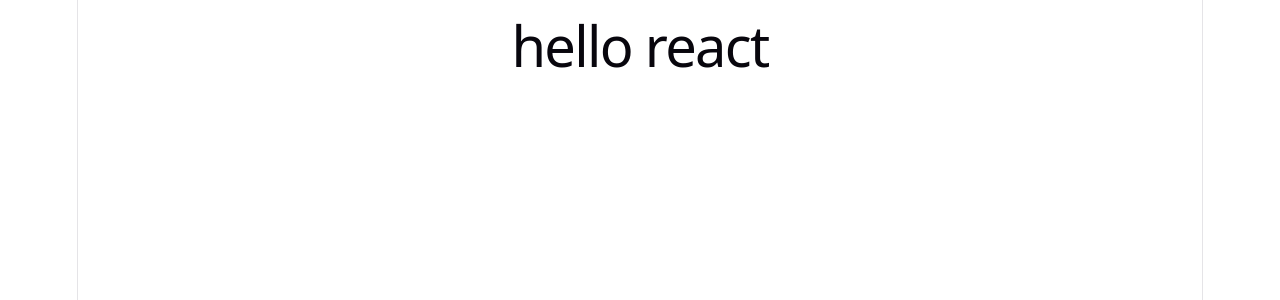
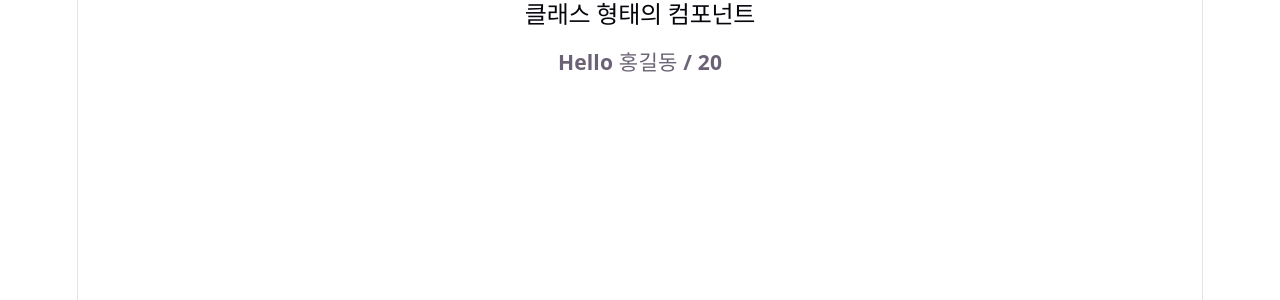
Before and after one commit to dong279/Html_Css_Javascript_ECMAScript_Project, a React (Vite) app in the folder todolist_react/: page / in a window 1280 px wide. Shown: the top 300 px of the page. Built offline with nearby package versions, Linux system fonts and the light colour scheme.

Commit message:
MyComponent update

```diff
--- a/todolist_react/src/App.jsx
+++ b/todolist_react/src/App.jsx
@@ -1,9 +1,10 @@
 import "./App.css";
+import MyComponent from "./components/MyComponent";
 
 function App() {
   return (
     <>
-      <h1>hello react</h1>
+      <MyComponent name="홍길동" age={20} />
     </>
   );
 }
--- a/todolist_react/src/components/MyComponent.jsx
+++ b/todolist_react/src/components/MyComponent.jsx
@@ -4,8 +4,10 @@ class MyComponent extends Component {
   render() {
     return (
       <div>
-        {" "}
         <h2>클래스 형태의 컴포넌트</h2>
+        <h3>
+          Hello {this.props.name} / {this.props.age}
+        </h3>
       </div>
     );
   }
```
